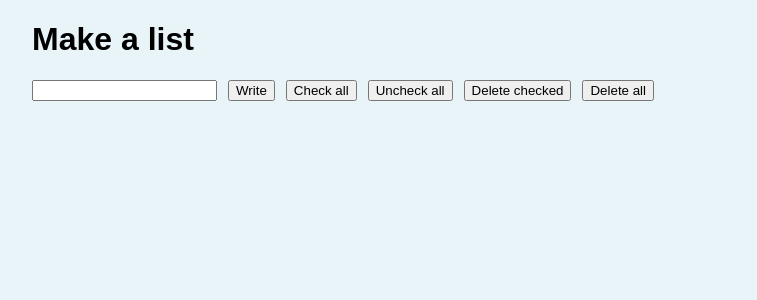
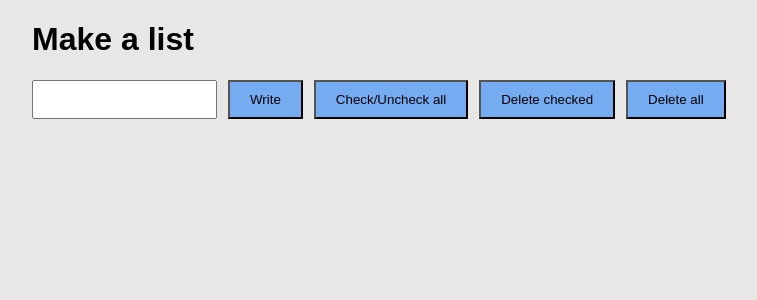
Before and after one commit to Timpan42/te4-todo, a React (Vite) app: page / in a window 1280 px wide. Shown: the top 300 px of the page, without its empty margins (192-949 px from the left). Built offline with nearby package versions, Linux system fonts and the light colour scheme.

Commit message:
💄 style

```diff
--- a/src/componets/TodoButtons.css
+++ b/src/componets/TodoButtons.css
@@ -2,3 +2,10 @@
     display: flex;
     gap: calc(2vh - 5px);
 }
+
+
+.button {
+    background-color: #75abf1;
+    padding: 10px 20px;
+
+}
--- a/src/componets/TodoButtons.jsx
+++ b/src/componets/TodoButtons.jsx
@@ -1,7 +1,7 @@
 import './TodoButtons.css'
 
 function TodoButtons(props) {
-    let {todos, setTodos} = props
+    let { todos, setTodos } = props
 
     const addTodo = () => {
         const newTodo = document.getElementById('newTodo').value
@@ -12,23 +12,14 @@ function TodoButtons(props) {
     }
 
     const checkAll = () => {
-        const allTrue = 0
         const newTodos = todos.map(todo => {
-                return todo.completed === false ? { ...todo, completed: !todo.completed } : todo
-        })
-        setTodos(newTodos)
-    }
-
-    const unCheckAll = () => {
-        const allTrue = 0
-        const newTodos = todos.map(todo => {
-                return todo.completed === true ? { ...todo, completed: !todo.completed } : todo
+            return todos[0].completed === false ? { ...todo, completed: true } : {...todo, completed: false}
         })
         setTodos(newTodos)
     }
 
     const deleteSelected = () => {
-        const newTodos = todos.filter (todo => todo.completed === true ? null : todo)
+        const newTodos = todos.filter(todo => todo.completed === true ? null : todo)
         setTodos(newTodos)
     }
 
@@ -41,12 +32,11 @@ function TodoButtons(props) {
     return (
         <>
             <div className='ButtonContainer'>
-                <input id="newTodo" type='text' />
-                <button onClick={() => { addTodo() }}>Write</button>
-                <button onClick={() => { checkAll() }}>Check all</button>
-                <button onClick={() => { unCheckAll() }}>Uncheck all</button>
-                <button onClick={() => { deleteSelected() }}>Delete checked</button>
-                <button onClick={() => { deleteAll() }}>Delete all</button>
+                <input id="newTodo" type='text'/>
+                    <button className ="button" onClick={() => { addTodo() }}>Write</button>
+                    <button className ="button" onClick={() => { checkAll() }}>Check/Uncheck all</button>
+                    <button className ="button" onClick={() => { deleteSelected() }}>Delete checked</button>
+                    <button className ="button" onClick={() => { deleteAll() }}>Delete all</button>
             </div>
         </>
     )
--- a/src/index.css
+++ b/src/index.css
@@ -1,6 +1,6 @@
 :root{
   --font-base: sans-serif;
-  background-color: #e8f4f8;
+  background-color: #e9e6e6;
 }
 body{
   font-family: var(--font-base);
```
